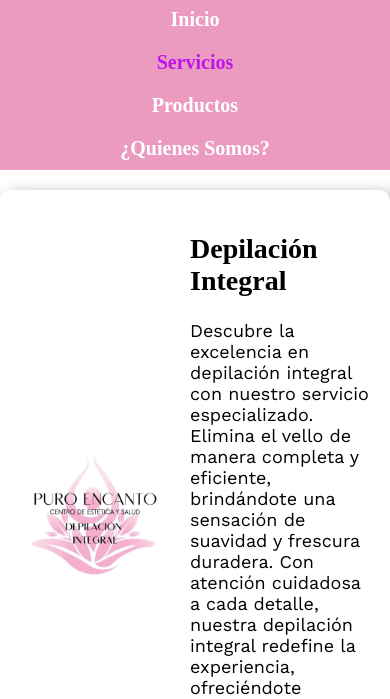
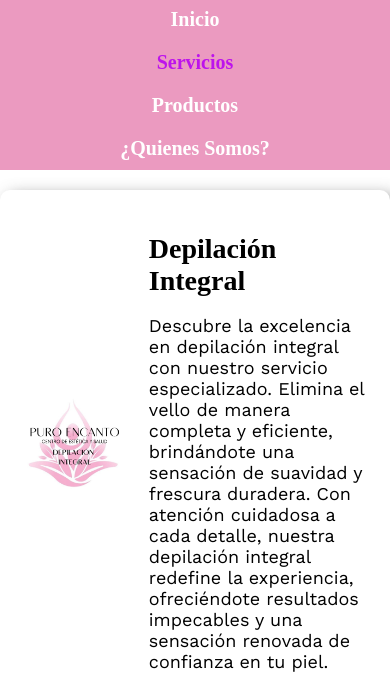
Before and after one commit to Facundo-Intile-Bartel/Puro-Encanto, a plain HTML site: page servicios.html in a window 390 px wide. Shown: the part 139-838 px from the top of the page. Drawn offline with nearby package versions, Linux system fonts and the light colour scheme.

Commit message:
arreglando Servicios

```diff
--- a/styles/styles.css
+++ b/styles/styles.css
@@ -388,12 +388,31 @@ footer p{
 }
 
 @media (max-width: 768px){
-    .contenedor-imagen-servicio{
-        max-width: 15rem;
-        max-height: 15rem;
+    .contenedor-imagen-servicio {
+        max-width: 100%;
+        max-height: auto;
+        margin-bottom: 1rem;
+    }
 
-        min-width: 15rem;
-        min-height: 15rem;
+    .contenedor-card-servicio {
+        margin-left: 0;
+    }
+
+    .contenedor-card-servicio h2 {
+        margin-bottom: 0.5rem;
+        text-align: center;
+    }
+
+    .imagen-servicio {
+        width: 100%;
+        height: auto;
+    }
+
+    .servicios {
+        flex-direction: column;
+        align-items: center;
+        border-bottom: #000 solid 0.1rem;
+        padding-bottom: 1rem;
     }
 }
 
```
